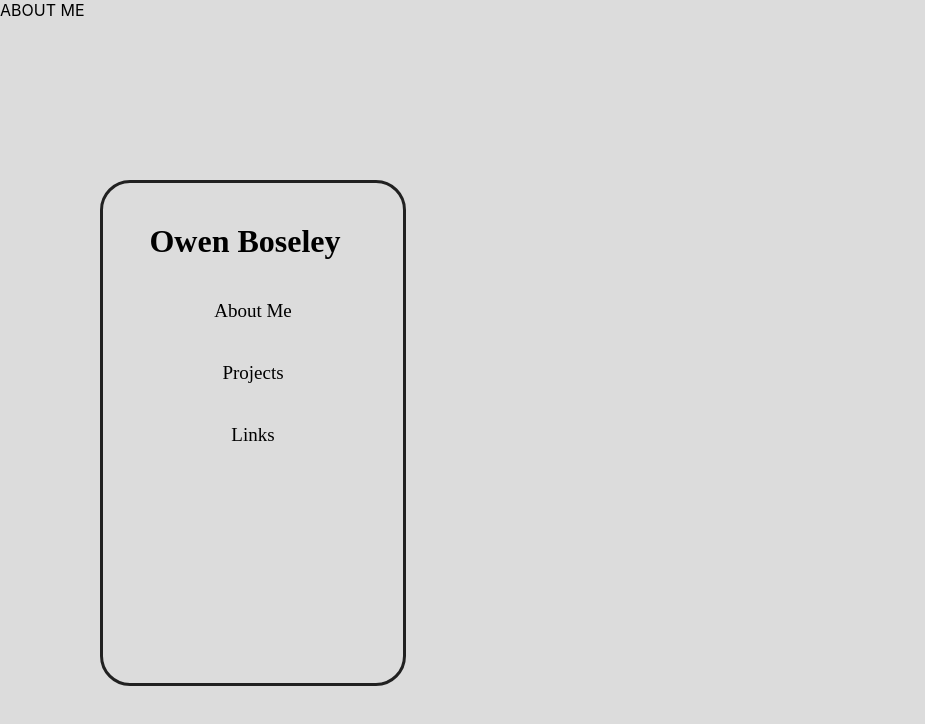
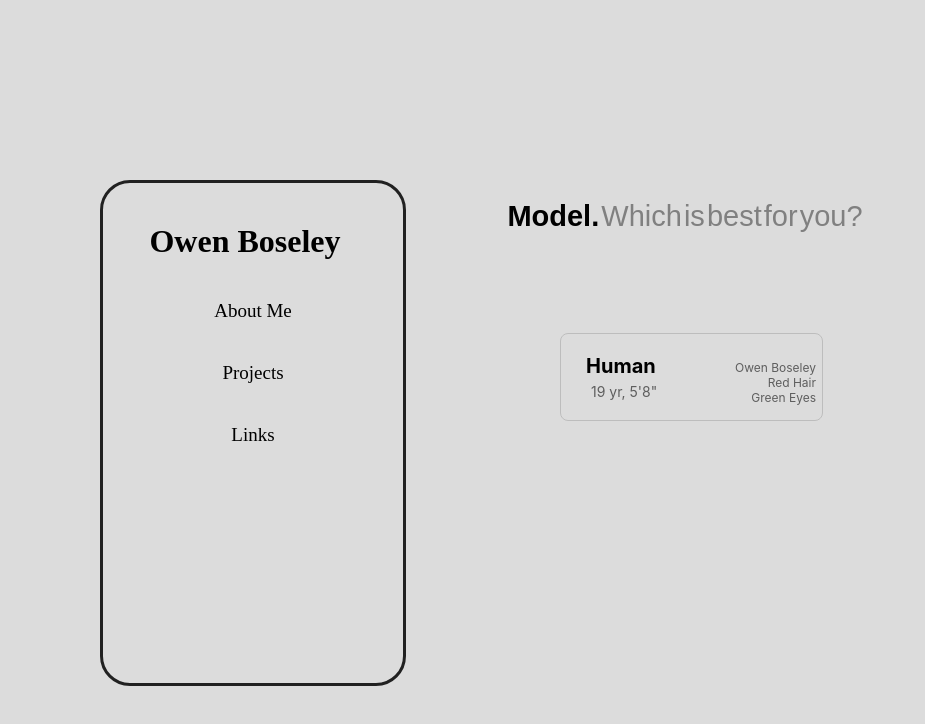
Before and after one commit to NULLtm/PortfolioWebsite, a React (Create React App) app: page /about_me in a window 1280 px wide. Shown: the top 724 px of the page, without its empty margins (0-925 px from the left). Built offline with nearby package versions, Linux system fonts and the light colour scheme.

Commit message:
Started working on about me page. Looks pretty decent so far. It is based on the build your apple device screen.

```diff
--- a/src/pages/AboutMe.js
+++ b/src/pages/AboutMe.js
@@ -1,7 +1,23 @@
+import '../styles/AboutMe.css'
 
 const AboutMe = () => {
     return (
-        <div>ABOUT ME</div>
+        <div className="aboutContainer">
+            <div className="selectorContainer">
+                <div className="selectorText">
+                    <span className="selectorTitle1">Model.</span> <span className="selectorTitle2">Which is best for you?</span>
+                </div>
+                <div className="selector">
+                    <div className="selectorPrimaryLabel">Human</div>
+                    <div className="selectorPrimaryLabelSubtext">19 yr, 5'8"</div>
+                    <div className="selectorSecondaryLabels">
+                        <div>Owen Boseley</div>
+                        <div>Red Hair</div>
+                        <div>Green Eyes</div>
+                    </div>
+                </div>
+            </div>
+        </div>
     );
 }
 
--- /dev/null
+++ b/src/styles/AboutMe.css
@@ -0,0 +1,85 @@
+
+
+.aboutContainer {
+    /*background-color: #d2d2cc;*/
+
+    overflow-y: hidden;
+
+    width: 500px;
+
+    position: fixed;
+    left: 435px;
+
+    text-align: center;
+}
+
+.selectorContainer {
+    margin-top: 200px;
+}
+
+.selector {
+
+    margin-top: 100px;
+
+    border: 1px solid #bdbdbd;
+    border-radius: 8px;
+
+    width: 50%;
+
+    margin-left: 25%;
+
+    padding-right: 11px;
+}
+
+.selector:hover {
+    border-color: #5e5e5e;
+}
+
+.selectorText {
+    font-family: "Cascadia Mono", sans-serif;
+    font-size: 29px;
+    word-spacing: -6px;
+}
+
+.selectorTitle1 {
+    color: black;
+    font-weight: bolder;
+}
+
+.selectorTitle2 {
+    color: gray;
+    font-weight: normal;
+}
+
+.selectorPrimaryLabel {
+    color: black;
+    font-size: 20px;
+    font-weight: bold;
+    text-align: left;
+
+
+    margin-left: 25px;
+    margin-top: 20px;
+}
+
+.selectorPrimaryLabelSubtext {
+    color: #5e5e5e;
+    font-size: 14px;
+    font-weight: normal;
+    text-align: left;
+
+    margin-top: 5px;
+    margin-left: 30px;
+    margin-bottom: 20px;
+}
+
+.selectorSecondaryLabels {
+    color: #5e5e5e;
+    font-size: 12px;
+    font-weight: normal;
+    text-align: right;
+
+    position: absolute;
+    left: 300px;
+    top: 360px;
+}
```
